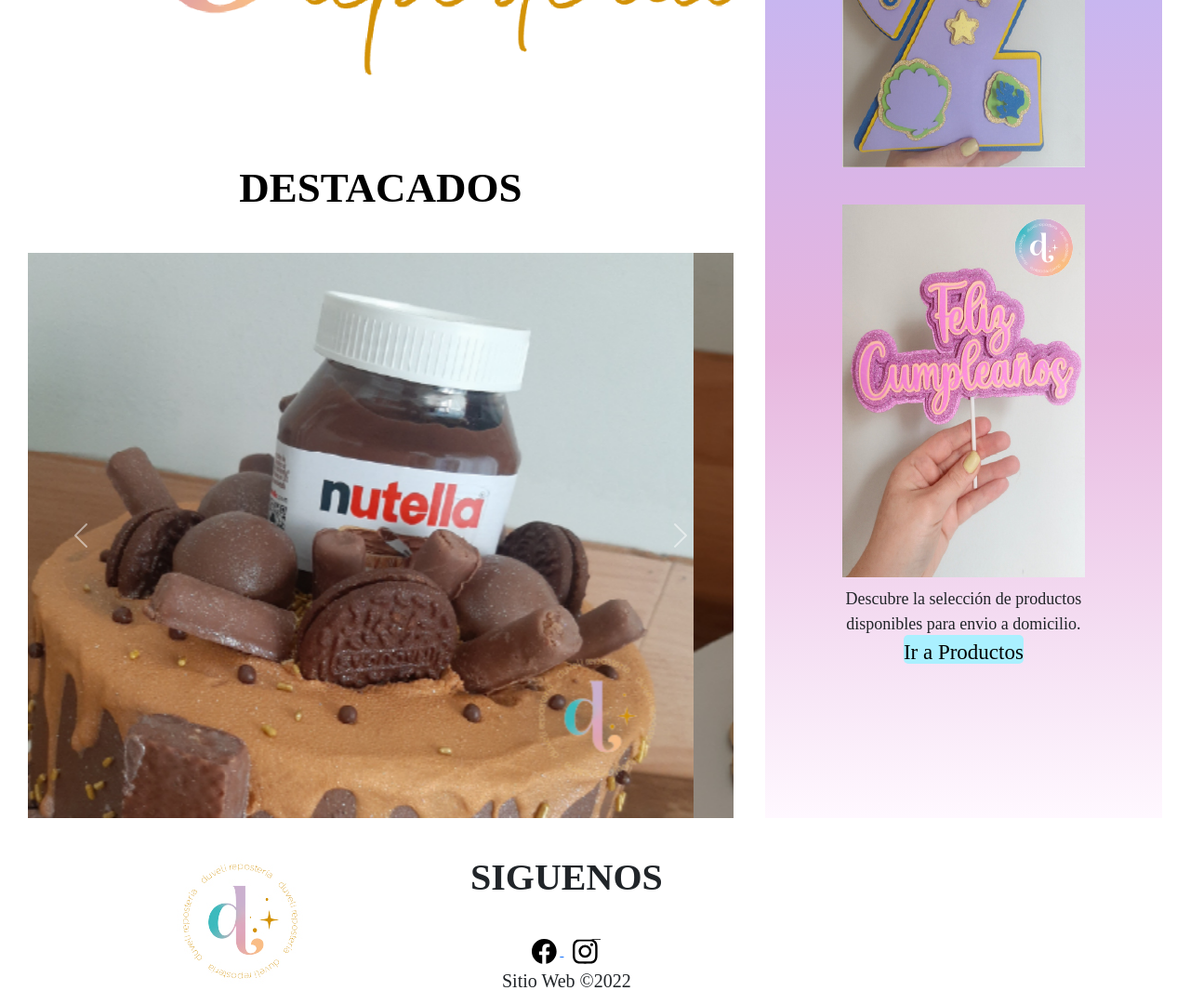
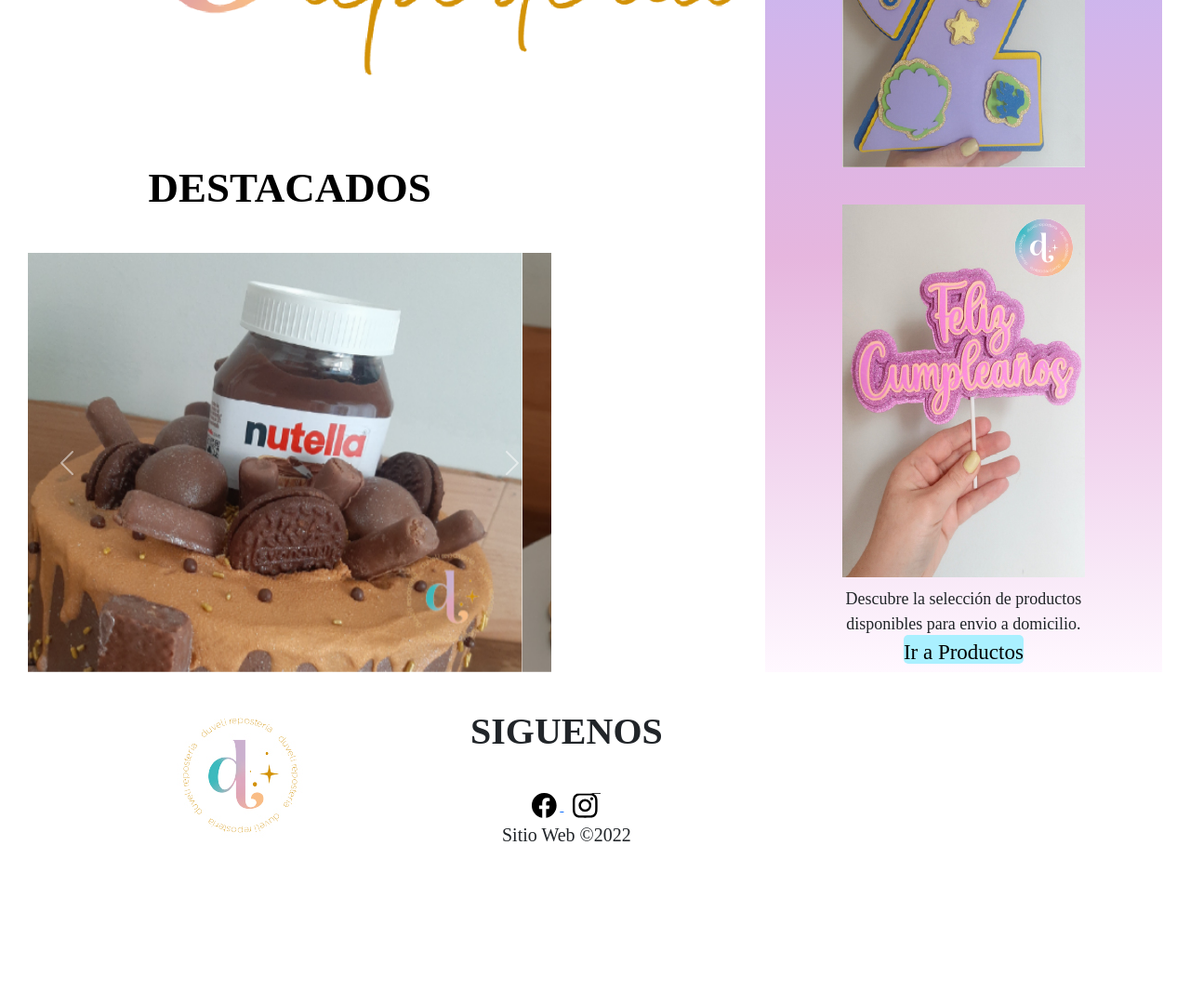
Before and after one commit to verusuarezr/repost-duveli, a website: page index.html in a window 1280 px wide. Shown: the part 740-1820 px from the top of the page at 93% size. After the commit the page ends 1703 px from the top, so only its background shows below. Drawn offline with nearby package versions, Linux system fonts and the light colour scheme.

Commit message:
modificacion de tamaño mobile

```diff
--- a/index.html
+++ b/index.html
@@ -70,7 +70,7 @@
                 <h1 class="textoPrincipal">BIENVENIDOS</h1>
                 <img src="assets/img/bannerPrincipal.png" class="fondo" alt="fondo">
                 <div class="row text-black text-center">
-                    <div class="col-12 col-lg-12">
+                    <div class="col-12 col-lg-9">
                         <p class="textoSecundario">DESTACADOS</p>
                         <div id="carouselExampleControls" class="carousel slide" data-bs-ride="carousel">
                             <div class="carousel-inner">
--- a/scss/_variables.scss
+++ b/scss/_variables.scss
@@ -1,4 +1,4 @@
 
 $bgcolor: #aaf0ff;
 $desktop:1200px;
-$mobile:200px;
+$mobile:375px;
```
Also changed, not shown: css/estilo.css.
